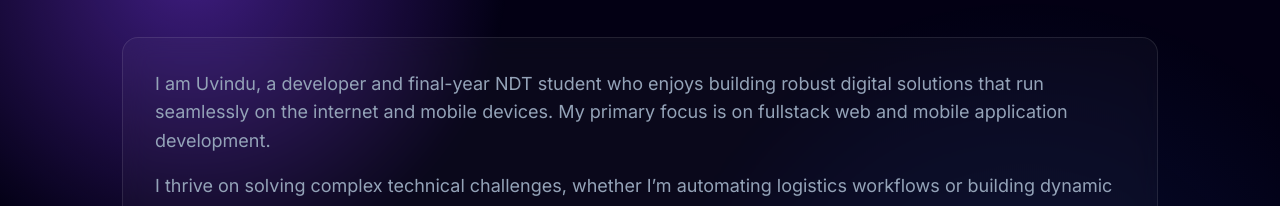
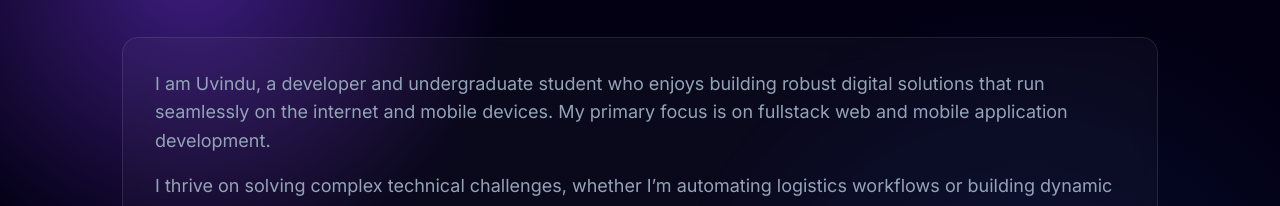
Before and after one commit to adeesha5624/Personal-Portfolio, a React (Vite) app: page /about in a window 1280 px wide. Shown: the part 197-403 px from the top of the page. Built offline with nearby package versions, Linux system fonts and the light colour scheme.

Commit message:
about changed

```diff
--- a/src/components/About.jsx
+++ b/src/components/About.jsx
@@ -17,7 +17,7 @@ const About = () => {
         <div className="about-content">
           <div className="about-text glass">
             <p className="text-lg text-slate-300 mb-6 leading-relaxed">
-              I am Uvindu, a developer and final-year NDT student who enjoys building
+              I am Uvindu, a developer and undergraduate student who enjoys building
               robust digital solutions that run seamlessly on the internet and mobile devices.
               My primary focus is on fullstack web and mobile application development.
             </p>
@@ -47,6 +47,7 @@ const About = () => {
               {devSkills.map((skill, index) => <li key={index}>{skill}</li>)}
             </ul>
 
+
             <p className="font-bold text-white">Design & Multimedia Tools:</p>
             <ul className="skills-list">
               {designSkills.map((skill, index) => <li key={index}>{skill}</li>)}
```
